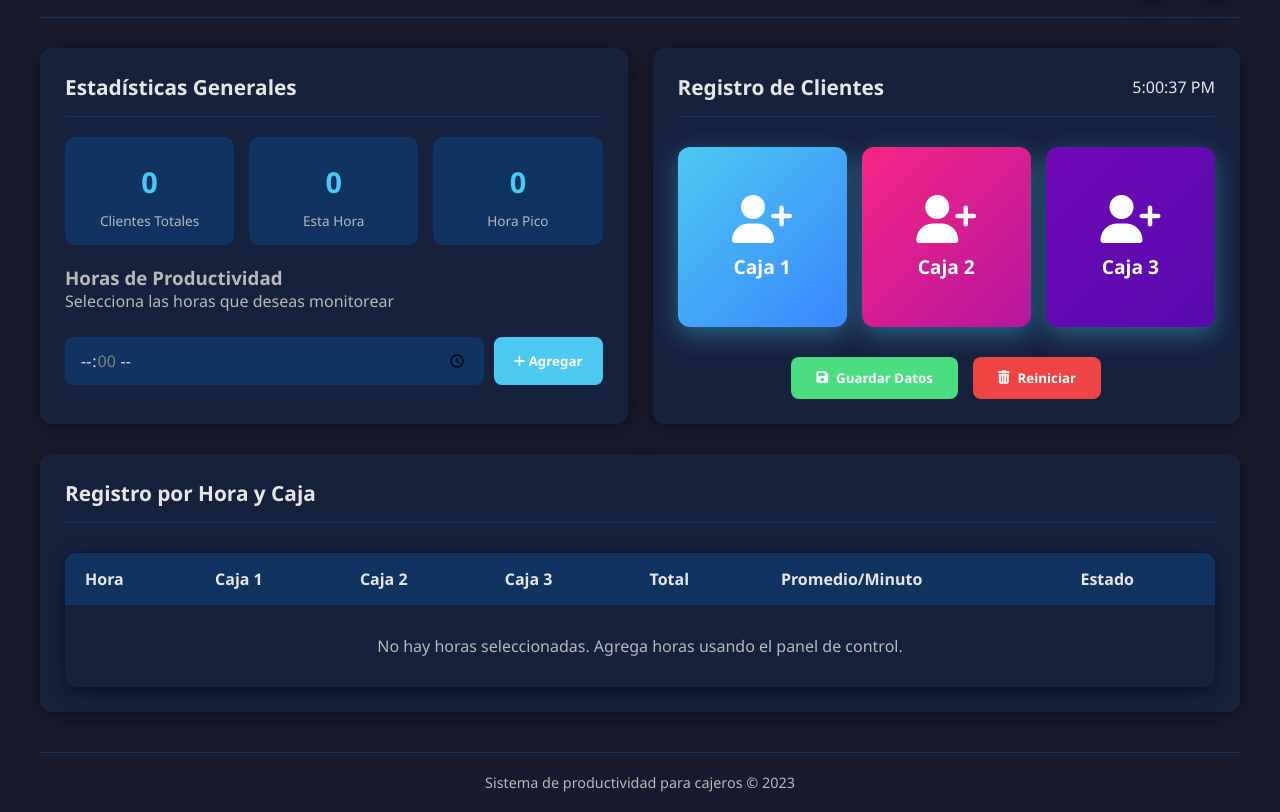
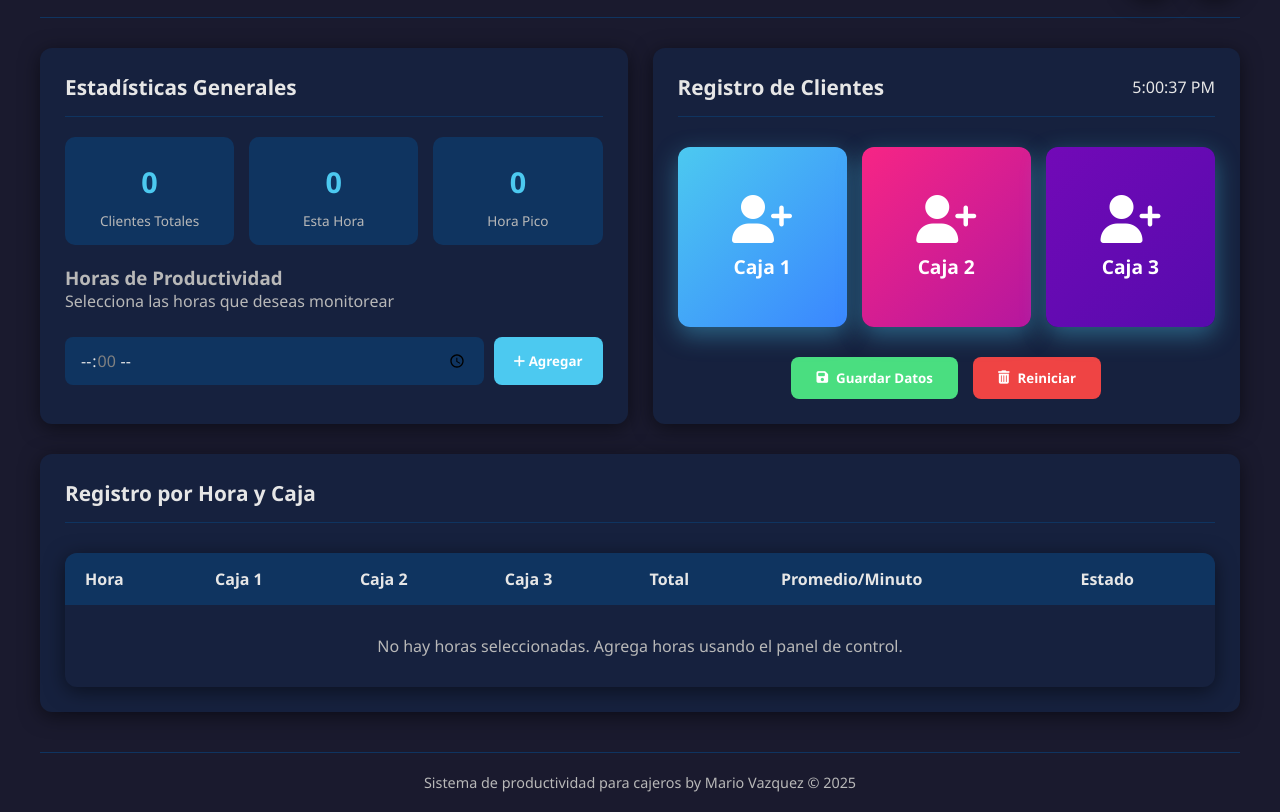
Before and after one commit to Mario-beep-ui/Productividad-, a plain HTML site: page index.html in a window 1280 px wide. Shown: the part 93-905 px from the top of the page. Drawn offline with Linux system fonts and the light colour scheme.

Commit message:
Update index.html

```diff
--- a/index.html
+++ b/index.html
@@ -763,7 +763,7 @@
         </div>
 
         <div class="footer">
-            <p>Sistema de productividad para cajeros &copy; 2023</p>
+            <p>Sistema de productividad para cajeros by Mario Vazquez &copy; 2025</p>
         </div>
     </div>
 
```
